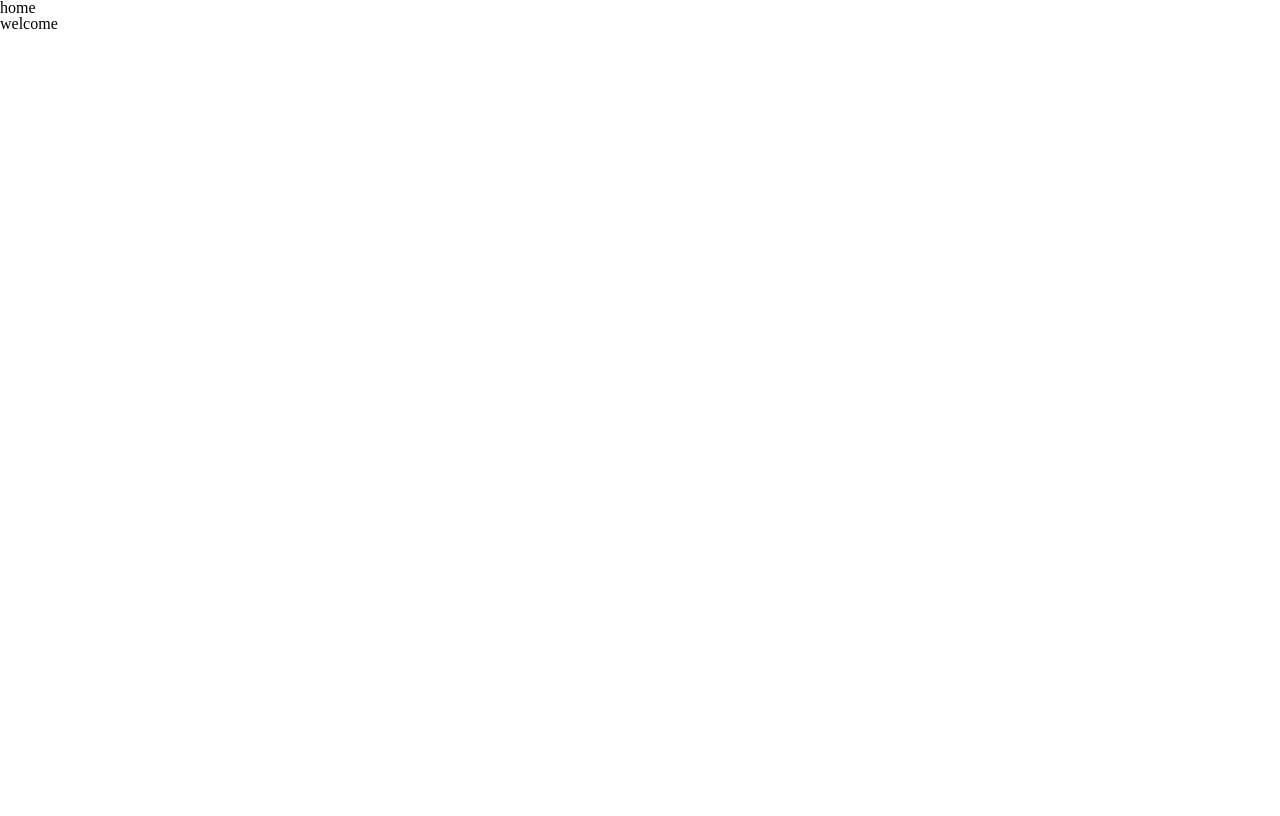
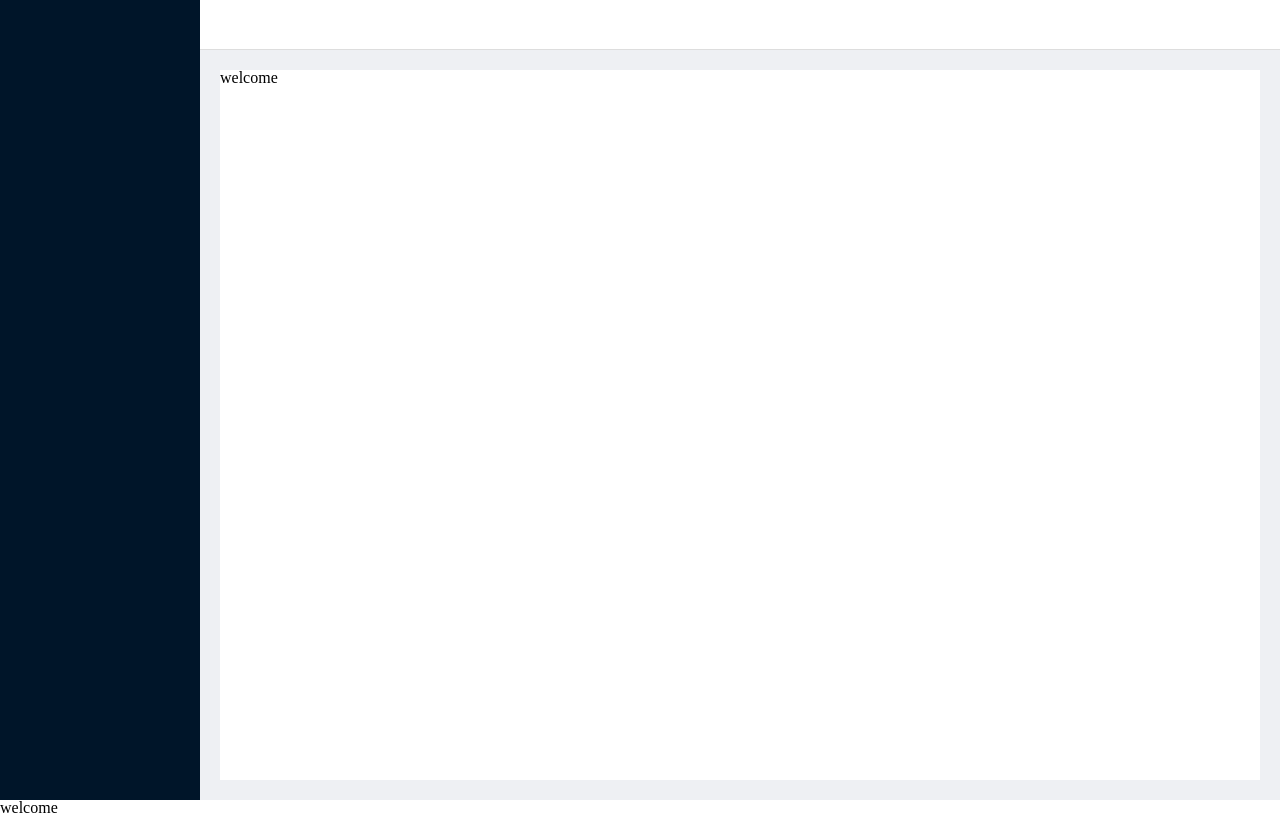
Before and after one commit to wangxiaochaocccc/vue3-vite, a Vue app: page /#/welcome in a window 1280 px wide. Built offline with nearby package versions, Linux system fonts and the light colour scheme.

Commit message:
feat(layout): layout布局完成

```diff
--- a/src/components/Home.vue
+++ b/src/components/Home.vue
@@ -1,9 +1,50 @@
 <template>
-  <p>home</p>
+  <div class="basic-layout">
+    <div class="nav-side"></div>
+    <div class="content-right">
+      <div class="common-top"></div>
+      <div class="change-wrapper">
+        <div class="wrapper">
+          <router-view></router-view>
+        </div>
+      </div>
+    </div>
+  </div>
   <router-view></router-view>
 </template>
 
 <script>
-export default {}
+export default {
+  name: 'home'
+}
 </script>
-<style></style>
+
+<style lang="scss">
+.basic-layout {
+  position: relative;
+  .nav-side {
+    position: fixed;
+    width: 200px;
+    height: 100vh;
+    background-color: #001529;
+  }
+  .content-right {
+    margin-left: 200px;
+    .common-top {
+      height: 50px;
+      line-height: 50px;
+      border-bottom: 1px solid #ddd;
+    }
+    .change-wrapper {
+      height: calc(100vh - 50px);
+      background-color: #eef0f3;
+      padding: 20px;
+      box-sizing: border-box;
+      .wrapper {
+        height: 100%;
+        background-color: #fff;
+      }
+    }
+  }
+}
+</style>
```
